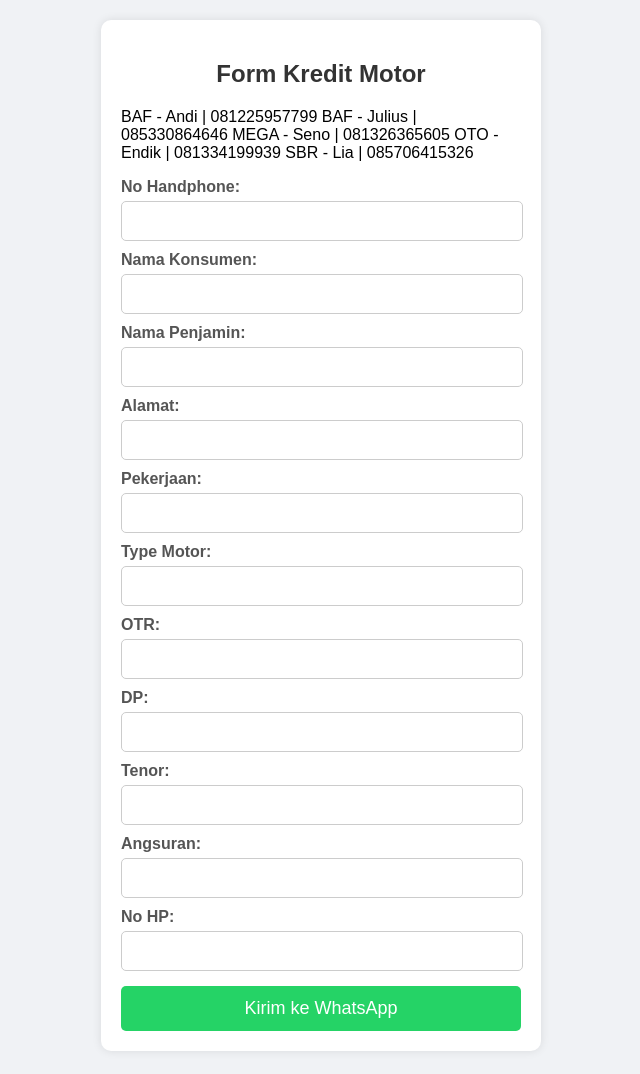
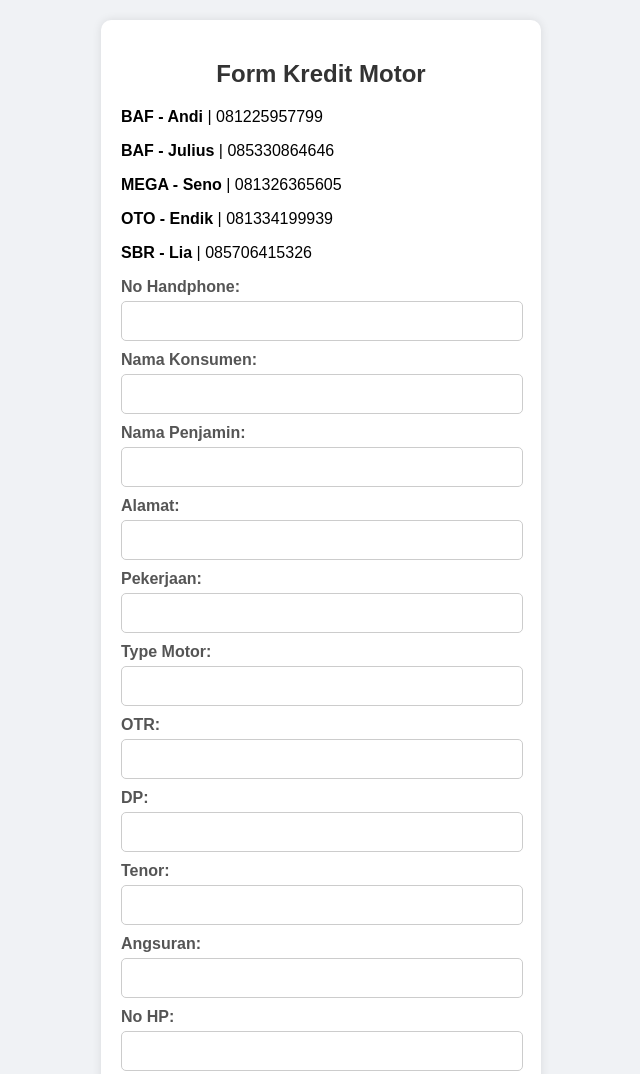
Before and after one commit to yamahasbr25/wa, a plain HTML site: page index.html in a window 1280 px wide. Shown: the top 1074 px of the page, without its empty margins (319-959 px from the left). Drawn offline with Linux system fonts and the light colour scheme.

Commit message:
Update index.html

```diff
--- a/index.html
+++ b/index.html
@@ -63,11 +63,11 @@
 <body>
     <div class="container">
         <h2>Form Kredit Motor</h2>
-         <p>BAF - Andi | 081225957799
-            BAF - Julius | 085330864646
-            MEGA - Seno | 081326365605
-            OTO - Endik | 081334199939
-            SBR - Lia | 085706415326</p>
+         <p><b>BAF - Andi</b> | 081225957799</p>
+         <p><b>BAF - Julius</b> | 085330864646</p>
+         <p><b>MEGA - Seno</b> | 081326365605</p>
+         <p><b>OTO - Endik</b> | 081334199939</p>
+         <p><b>SBR - Lia</b> | 085706415326</p>
         <form id="waForm">
             <label>No Handphone:</label>
             <input type="text" id="phone" required>
```
